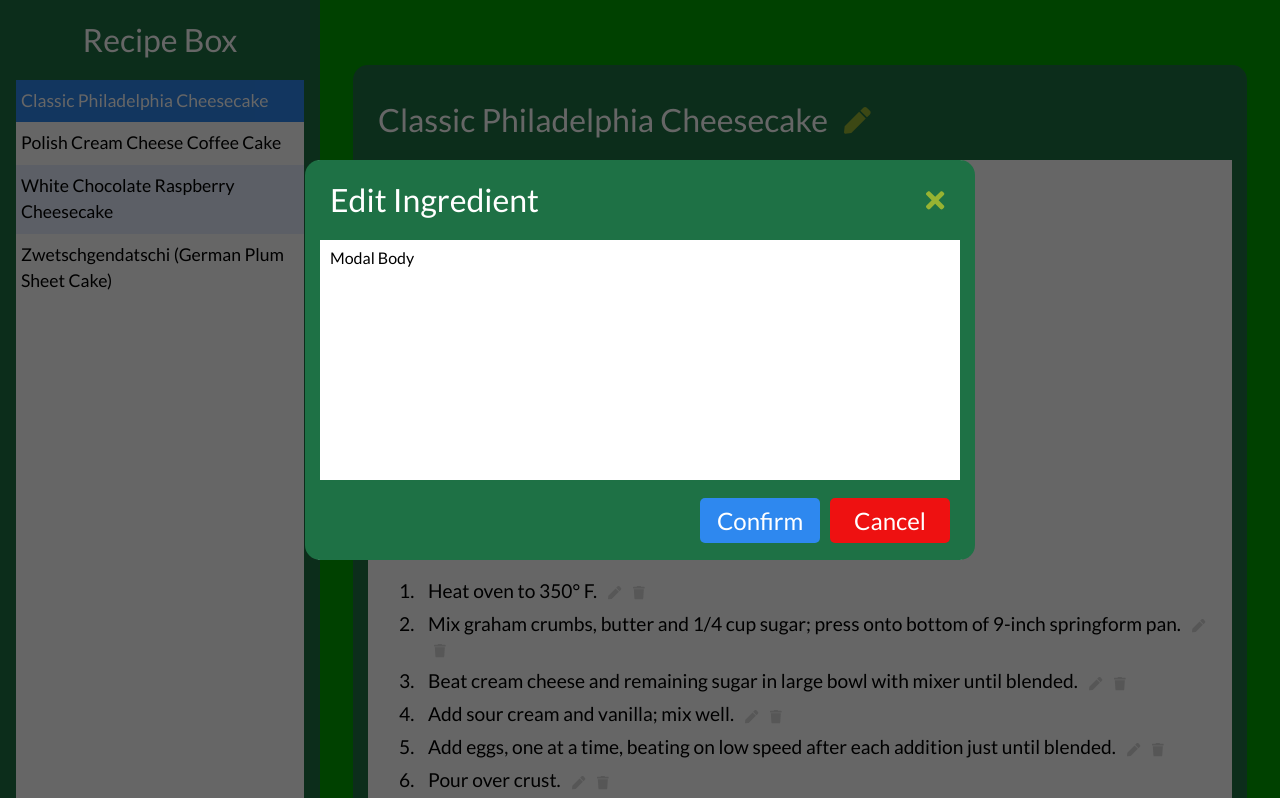
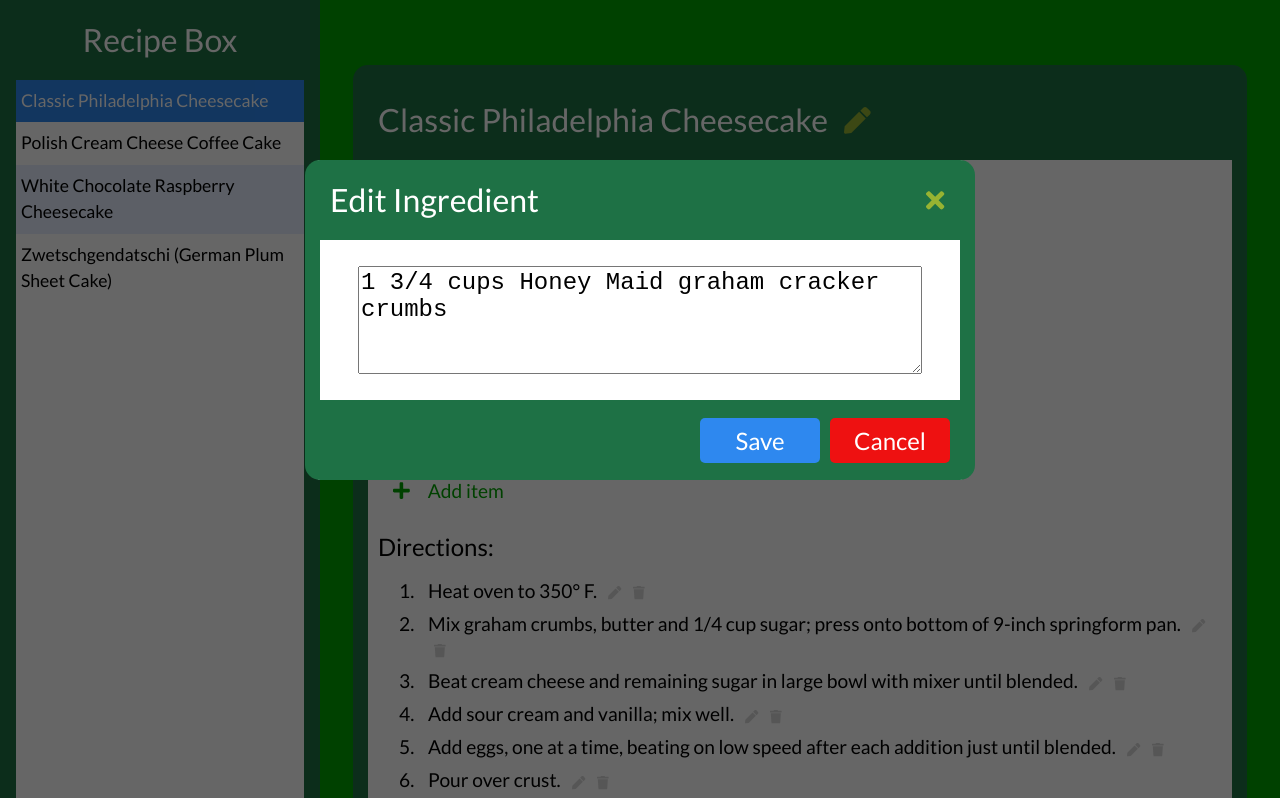
Before and after one commit to Disquietude/Recipe-Box, a React app: page / in a window 1280 px wide. Both pictures are taken after a click on the button 836 px from the left and 228 px from the top of the page. Shown: the top 798 px of the page. Built offline with nearby package versions, Linux system fonts and the light colour scheme.

Commit message:
Implemented ModalBody

```diff
--- a/src/js/actions/modalActions.js
+++ b/src/js/actions/modalActions.js
@@ -1,4 +1,4 @@
-import { OPEN_MODAL, CLOSE_MODAL } from './types';
+import { OPEN_MODAL, CLOSE_MODAL, CHANGE_INPUT } from './types';
 
 export function openModal(payload) {
   return {
@@ -12,3 +12,10 @@ export function closeModal() {
     type: CLOSE_MODAL
   }
 }
+
+export function changeInput(input) {
+  return {
+    type: CHANGE_INPUT,
+    input: input
+  }
+}
--- a/src/js/actions/types.js
+++ b/src/js/actions/types.js
@@ -1,6 +1,7 @@
 //Modal actions
 export const OPEN_MODAL = "OPEN_MODAL";
 export const CLOSE_MODAL = "CLOSE_MODAL";
+export const CHANGE_INPUT = "CHANGE_INPUT";
 
 //Recipe selection
 export const SELECT_RECIPE = "SELECT_RECIPE";
--- a/src/js/components/Modal/Modal.js
+++ b/src/js/components/Modal/Modal.js
@@ -4,7 +4,7 @@ import ModalBody from './ModalBody';
 import ModalFooter from './ModalFooter';
 
 import { connect } from 'react-redux';
-import { closeModal } from '../../actions/modalActions';
+import { closeModal, changeInput } from '../../actions/modalActions';
 
 class Modal extends React.Component {
   render() {
@@ -19,8 +19,15 @@ class Modal extends React.Component {
             category={this.props.modalState.category}
             closeModal={this.props.closeModal}
           />
-          <ModalBody />
+          <ModalBody
+            modalState={this.props.modalState}
+            recipes={this.props.recipes}
+            selectedRecipe={this.props.selectedRecipe}
+            changeInput={this.props.changeInput}
+          />
           <ModalFooter
+            modalState={this.props.modalState}
+            selectedRecipe={this.props.selectedRecipe}
             closeModal={this.props.closeModal}
           />
         </div>
@@ -36,7 +43,8 @@ const mapStateToProps = state => ({
 })
 
 const mapDispatchToProps = dispatch => ({
-  closeModal: () => dispatch(closeModal())
+  closeModal: () => dispatch(closeModal()),
+  changeInput: (input) => dispatch(changeInput(input))
 })
 
 export default connect(mapStateToProps, mapDispatchToProps)(Modal);
--- a/src/js/components/Modal/ModalBody.js
+++ b/src/js/components/Modal/ModalBody.js
@@ -3,11 +3,54 @@ import React from 'react';
 export default class ModalBody extends React.Component {
   constructor(props){
     super(props);
+    this.onChange = this.onChange.bind(this);
   }
+
+  onChange(event) {
+    this.props.changeInput(event.target.value);
+  }
+
   render() {
+    let message = "", displayInput = {display: "none"};
+    switch(this.props.modalState.purpose) {
+      case "add":
+        switch(this.props.modalState.category) {
+          case "recipes":
+            message = "New recipe name:";
+            break;
+          case "ingredients":
+            message = "New ingredient:";
+            break;
+          case "directions":
+            message = "New direction:";
+            break;
+        }
+        displayInput = {display: "block"}
+        break;
+      case "delete":
+        message = "Are you sure you want to delete '";
+        switch(this.props.modalState.category) {
+          case "recipes":
+            message += this.props.recipes[this.props.selectedRecipe].name;
+            break;
+          default:
+            message += this.props.recipes[this.props.selectedRecipe][this.props.modalState.category][this.props.modalState.index];
+        }
+        message += "'?";
+        break;
+      case "edit":
+        displayInput = {display: "block"}
+        break;
+    }
     return (
       <div className="modal__body">
-        <p>Modal Body</p>
+        <p>{message}</p>
+        <textarea
+          className="modal__body-input"
+          style={displayInput}
+          value={this.props.modalState.input}
+          onChange={this.onChange}
+        />
       </div>
     );
   }
--- a/src/js/components/Modal/ModalFooter.js
+++ b/src/js/components/Modal/ModalFooter.js
@@ -5,9 +5,10 @@ export default class ModalFooter extends React.Component {
     super(props);
   }
   render() {
+    let buttonLabel = (this.props.modalState.purpose == "edit") ? "Save" : "Confirm";
     return (
       <div className="modal__footer">
-        <button className="modal__footer-button modal__footer-button--confirm">Confirm</button>
+        <button className="modal__footer-button modal__footer-button--confirm">{buttonLabel}</button>
         <button
           className="modal__footer-button modal__footer-button--cancel"
           onClick={this.props.closeModal}>Cancel</button>
--- a/src/js/components/RecipeView/RecipeViewHeader.js
+++ b/src/js/components/RecipeView/RecipeViewHeader.js
@@ -10,7 +10,8 @@ export default class RecipeViewHeader extends React.Component {
   onClick() {
     let payload = {
       purpose: "edit",
-      category: "recipes"
+      category: "recipes",
+      input: this.props.recipeName
     };
 
     this.props.openModal(payload);
--- a/src/js/components/RecipeView/RecipeViewListItem.js
+++ b/src/js/components/RecipeView/RecipeViewListItem.js
@@ -11,7 +11,8 @@ export default class RecipeViewListItem extends React.Component {
     let payload = {
       purpose: purpose,
       category: this.props.category,
-      index: this.props.index
+      index: this.props.index,
+      input: this.props.content
     };
 
     this.props.openModal(payload);
--- a/src/js/reducers/modalReducer.js
+++ b/src/js/reducers/modalReducer.js
@@ -1,4 +1,4 @@
-import { OPEN_MODAL, CLOSE_MODAL } from '../actions/types';
+import { OPEN_MODAL, CLOSE_MODAL, CHANGE_INPUT } from '../actions/types';
 
 const initialState = {
   display: "none",
@@ -25,6 +25,11 @@ let modalReducer = (state = initialState, action) => {
         display: "block",
         ...action.payload
       };
+    case CHANGE_INPUT:
+      return {
+        ...state,
+        input: action.input
+      }
     default:
       return state;
   }
--- a/src/sass/components/Modal.sass
+++ b/src/sass/components/Modal.sass
@@ -10,9 +10,8 @@
 .modal__contents
   @extend .card
   width: 50%
-  height: 50%
   margin: 10rem auto
-  grid-template-rows: 5rem 1fr 5rem
+  grid-template-rows: 5rem 10rem 5rem
   background-color: white
   border-top: none
   border-bottom: none
@@ -28,6 +27,17 @@
 
 .modal__body
   @extend .card__body
+  display: flex
+  flex-direction: column
+  justify-content: center
+  align-items: center
+  font-size: 1.5rem
+
+.modal__body-input
+  margin: 1rem 0 1rem 0
+  font-size: 1.5rem
+  height: 80%
+  width: 90%
 
 .modal__footer
   @extend .card__footer
```
Also changed, not shown: build/styles.bundle.js, 1 other file.
